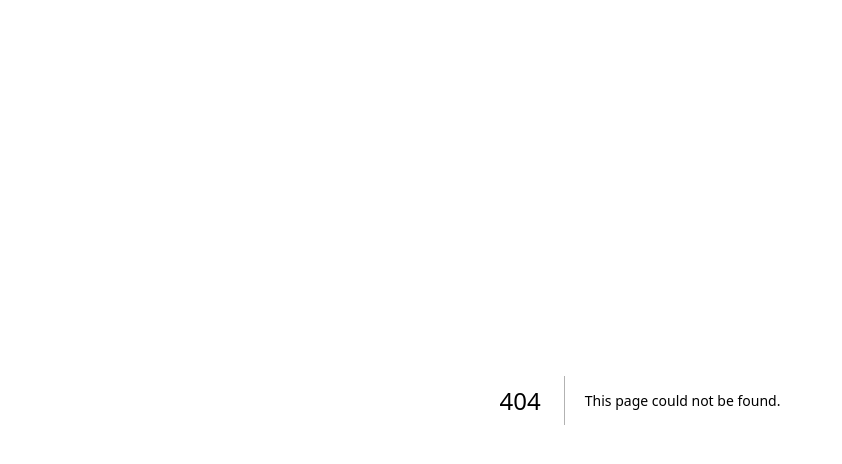
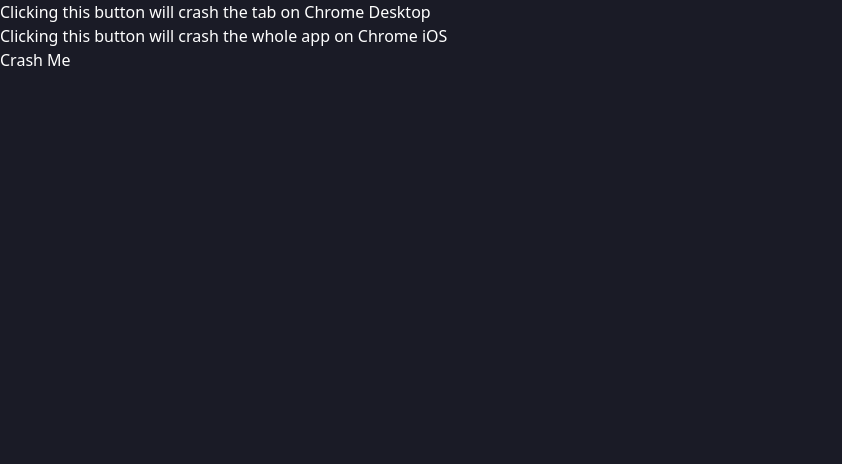
Before and after one commit to afazio1/portfolio-v3, a Next.js app: page /sus in a window 1280 px wide. Before the commit this address had no page. Shown: the top 464 px of the page, without its empty margins (0-842 px from the left). Built offline with nearby package versions, Linux system fonts and the light colour scheme.

Commit message:
crash me example

```diff
--- /dev/null
+++ b/src/app/sus/page.tsx
@@ -0,0 +1,13 @@
+"use client"
+export default function Sus() {
+  const crashFunc = () => {
+    crashFunc();
+  }
+  return (
+    <div className="text-white">
+      <h2>Clicking this button will crash the tab on Chrome Desktop</h2>
+      <h2>Clicking this button will crash the whole app on Chrome iOS</h2>
+      <button onClick={crashFunc}>Crash Me</button>
+    </div>
+  )
+}
```
